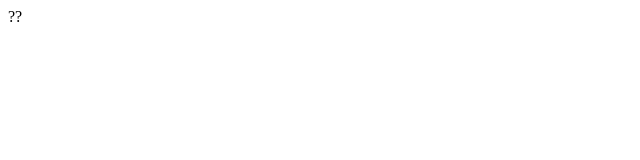
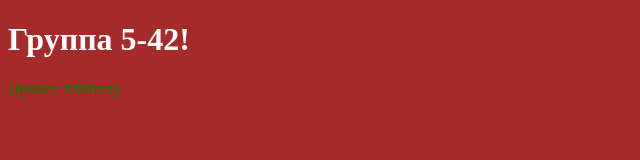
Before and after one commit to Firestorm01X2/site-3-42-2024, a plain HTML site: page index.html in a window 1280 px wide. Shown: the whole page, without its empty margins (0-640 px from the left). Drawn offline with Linux system fonts and the light colour scheme.

Commit message:
Revert "Всё хорошо"
This reverts commit a1cc5b3ff99872a240cfdd0f3ee5ec104b3b841d.

```diff
--- a/css/styles.css
+++ b/css/styles.css
@@ -2,7 +2,7 @@ body {
     background-color: brown;
 }
 h1 {
-   *\ color: white; *\
+    color: white;
 }
 p {
     color: green;
--- a/index.html
+++ b/index.html
@@ -1,5 +1,10 @@
  <!DOCTYPE html>
 <html>
 <head>
-??
+	<link rel="stylesheet" href="css/styles.css">
+</head>
+<body>
+	<h1> Группа 5-42!</h1>
+	<p>Привет Химтеху</p>
+</body>
 </html>
```
